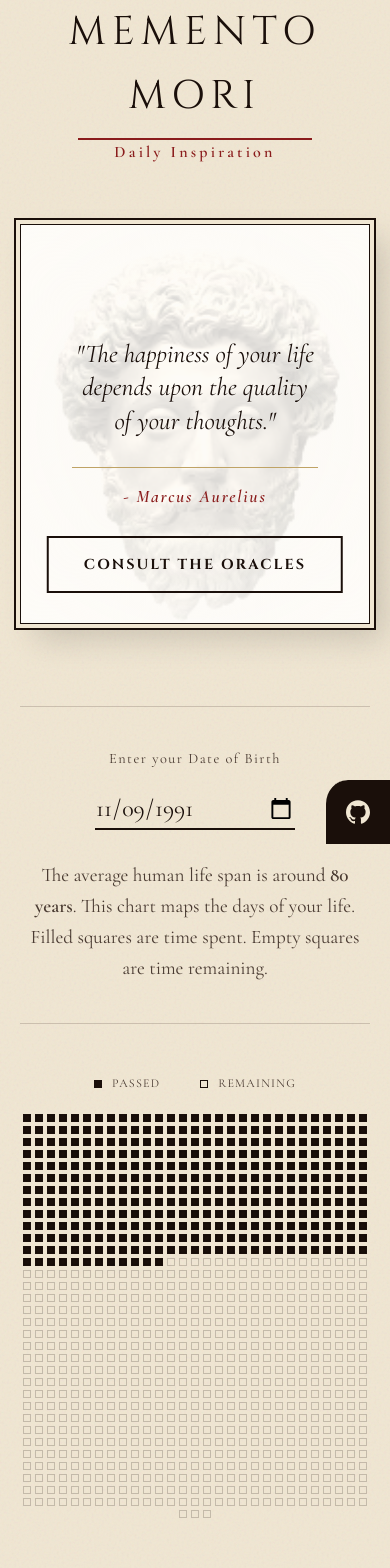
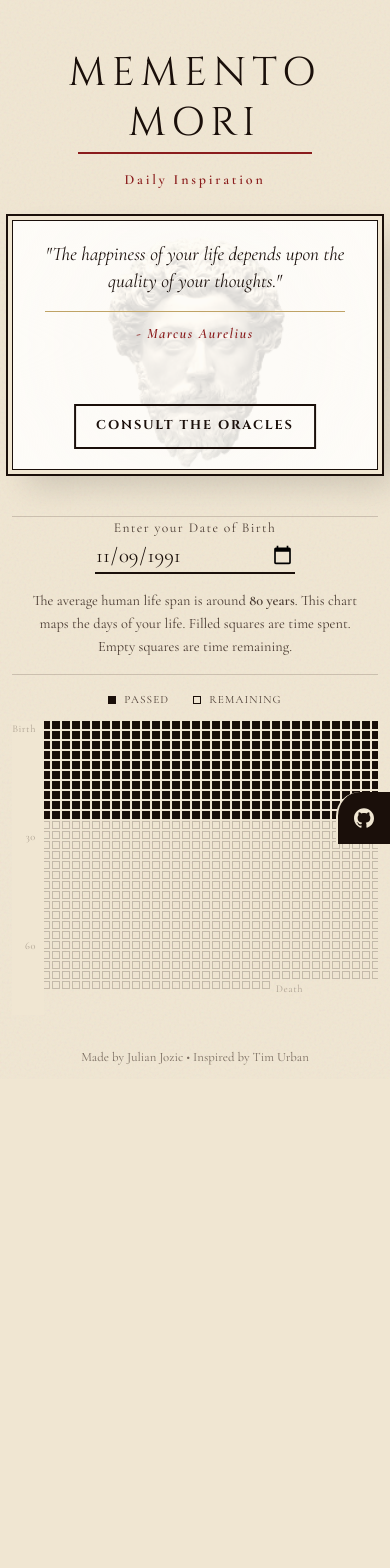
Before and after one commit to jjozic/memento-mori-react, a React (Vite) app: page / in a window 390 px wide. Shown: the top 1568 px of the page. After the commit the page ends 1079 px from the top, so only its background shows below. Built offline with nearby package versions, Linux system fonts and the light colour scheme; no server answers; the HTML template or start-up script is replaced by a standard one.

Commit message:
refactor: update layout and styling across components for improved responsiveness and visual consistency

```diff
--- a/src/App.tsx
+++ b/src/App.tsx
@@ -4,8 +4,8 @@ function App() {
   return (
     <>
       <NavBar />
-      <div className="mb-[60px] w-full max-w-[1200px] px-5">
-        <div className="grid grid-cols-1 gap-8 md:grid-cols-2">
+      <div className="mb-6 w-full max-w-[1400px] px-3 sm:px-4 md:px-6">
+        <div className="grid grid-cols-1 gap-4 lg:grid-cols-[40%_60%] lg:gap-12 xl:grid-cols-[40%_60%] xl:gap-14">
           <DailyQuote />
           <LifeCalendar />
         </div>
--- a/src/components/DailyQuote/DailyQuote.tsx
+++ b/src/components/DailyQuote/DailyQuote.tsx
@@ -67,13 +67,13 @@ const DailyQuote = () => {
   };
 
   return (
-    <div className="relative mb-[50px] flex min-h-[400px] w-full flex-col items-center justify-center overflow-hidden border border-ink-primary bg-bg-paper p-[40px_20px] text-center shadow-[0_0_0_4px_var(--color-bg-parchment),0_0_0_6px_var(--color-ink-primary),15px_15px_30px_rgba(0,0,0,0.15)] md:mb-0 md:p-[60px]">
+    <div className="relative mb-[30px] flex w-full max-w-full min-w-0 flex-col items-center justify-center overflow-hidden border border-ink-primary bg-bg-paper p-[20px_15px] pb-[100px] text-center shadow-[0_0_0_4px_var(--color-bg-parchment),0_0_0_6px_var(--color-ink-primary),15px_15px_30px_rgba(0,0,0,0.15)] sm:p-[30px_20px] sm:pb-[110px] md:mb-0 md:p-[40px] md:pb-[100px] lg:pb-[90px]">
       {/* Background Image Layer */}
       <div className="pointer-events-none absolute top-0 left-0 z-0 h-full w-full overflow-hidden">
         <img
           src={bgImageUrl}
           alt="Philosopher Statue"
-          className="h-full w-full object-cover opacity-[0.15] mix-blend-multiply contrast-120 grayscale sepia-40 transition-opacity duration-500 ease-in-out"
+          className="h-full w-full object-contain object-center opacity-[0.15] mix-blend-multiply contrast-120 grayscale sepia-40 transition-opacity duration-500 ease-in-out sm:object-cover"
           onError={(e) => {
             (e.target as HTMLImageElement).src = authorImages["default"];
           }}
@@ -83,17 +83,17 @@ const DailyQuote = () => {
       </div>
 
       {/* Content Layer */}
-      <div className="relative z-[1] max-w-[80%]">
+      <div className="relative z-[1] w-full max-w-[90%] pb-6 sm:max-w-[80%] sm:pb-8">
         {quote ? (
           <>
             <div
-              className={`mb-[30px] text-[1.6rem] leading-[1.3] text-ink-primary italic transition-opacity duration-300 [text-shadow:0_1px_0_rgba(255,255,255,0.5)] md:text-[2.2rem] ${
+              className={`mb-[16px] text-[1.2rem] leading-[1.4] text-ink-primary italic transition-opacity duration-300 [text-shadow:0_1px_0_rgba(255,255,255,0.5)] sm:mb-[20px] sm:text-[1.4rem] sm:leading-[1.3] md:text-[2.2rem] ${
                 loading ? "opacity-30" : "opacity-100"
               }`}
             >
               "{quote.text}"
             </div>
-            <cite className="mt-5 block border-t border-accent-gold pt-[15px] text-[1.1rem] font-black tracking-widest text-accent-red">
+            <cite className="block border-t border-accent-gold pt-[10px] text-[0.9rem] font-black tracking-widest text-accent-red sm:pt-[12px] sm:text-[1rem] md:text-[1.1rem]">
               - {quote.author}
             </cite>
           </>
@@ -108,7 +108,7 @@ const DailyQuote = () => {
 
       {/* Button */}
       <button
-        className={`absolute bottom-[30px] left-1/2 z-[2] min-w-[220px] -translate-x-1/2 transform cursor-pointer border-2 border-ink-primary bg-transparent px-[35px] py-[15px] text-[0.9rem] font-bold tracking-[0.15em] whitespace-nowrap text-ink-primary transition-all duration-300 ease-in-out hover:bg-ink-primary hover:text-bg-parchment hover:shadow-[0_5px_15px_rgba(0,0,0,0.2)] disabled:cursor-not-allowed disabled:opacity-50`}
+        className={`absolute bottom-[20px] left-1/2 z-[2] max-w-[calc(100%-30px)] min-w-[180px] -translate-x-1/2 transform cursor-pointer border-2 border-ink-primary bg-transparent px-[20px] py-[10px] text-[0.8rem] font-bold tracking-[0.15em] whitespace-nowrap text-ink-primary transition-all duration-300 ease-in-out hover:bg-ink-primary hover:text-bg-parchment hover:shadow-[0_5px_15px_rgba(0,0,0,0.2)] disabled:cursor-not-allowed disabled:opacity-50 sm:min-w-[200px] sm:px-[25px] sm:py-[12px] sm:text-[0.85rem] md:min-w-[220px] md:px-[35px] md:text-[0.9rem]`}
         onClick={fetchQuote}
         disabled={loading}
       >
--- a/src/components/Footer/Footer.tsx
+++ b/src/components/Footer/Footer.tsx
@@ -1,6 +1,6 @@
 const Footer = () => {
   return (
-    <footer className="mt-auto px-5 py-[60px] text-center text-[0.85rem] font-[var(--font-display)] text-ink-secondary opacity-70">
+    <footer className="mt-auto pb-3 text-center text-[0.8rem] font-[var(--font-display)] text-ink-secondary opacity-70">
       Made by Julian Jozic &bull; Inspired by Tim Urban
     </footer>
   );
--- a/src/components/LifeCalendar/LifeCalendar.tsx
+++ b/src/components/LifeCalendar/LifeCalendar.tsx
@@ -1,18 +1,29 @@
-import { useState, useEffect } from "react";
+import { useState, useEffect, useRef } from "react";
 import useStickyState from "../../hooks/useStickyState";
 
 const LIFE_YEARS = 80;
 const MONTHS_TOTAL = LIFE_YEARS * 12;
+const MONTHS_PER_ROW = 36; // 3 years per row
 
 const createCalendar = (monthsPassed = 0) => {
-  let cells = [];
-  for (let i = 0; i < MONTHS_TOTAL; i++) {
-    const cellID = `cell${i}`;
-    const ageYear = Math.floor(i / 12);
-    const isPassed = i < monthsPassed;
-    cells.push(
+  const rows: Array<Array<React.ReactElement>> = [];
+  const totalRows = Math.ceil(MONTHS_TOTAL / MONTHS_PER_ROW);
+
+  for (let rowIndex = 0; rowIndex < totalRows; rowIndex++) {
+    const rowCells = [];
+    const startMonth = rowIndex * MONTHS_PER_ROW;
+
+    for (let i = 0; i < MONTHS_PER_ROW; i++) {
+      const monthIndex = startMonth + i;
+      if (monthIndex >= MONTHS_TOTAL) break;
+
+      const cellID = `cell${monthIndex}`;
+      const ageYear = Math.floor(monthIndex / 12);
+      const isPassed = monthIndex < monthsPassed;
+
+      rowCells.push(
         <div
-        className={`h-2 w-2 border border-[rgba(26,15,10,0.2)] transition-all duration-300 ease-in-out md:h-3 md:w-3 ${
+          className={`h-2 w-2 border border-[rgba(26,15,10,0.2)] transition-all duration-300 ease-in-out md:h-3 md:w-3 lg:h-3.5 lg:w-3.5 ${
             isPassed
               ? "border-ink-primary bg-ink-primary [box-shadow:inset_0_0_2px_rgba(0,0,0,0.5)]"
               : "bg-transparent"
@@ -23,7 +34,11 @@ const createCalendar = (monthsPassed = 0) => {
         ></div>,
       );
     }
-  return cells;
+
+    rows.push(rowCells);
+  }
+
+  return rows;
 };
 
 const calculateAgeInMonths = (birthday: string): number => {
@@ -49,6 +64,7 @@ const LifeCalendar = () => {
     getDefaultBirthday(),
     "birthday",
   );
+  const gridRef = useRef<HTMLDivElement>(null);
 
   useEffect(() => {
     const monthsPassed = calculateAgeInMonths(birthday);
@@ -60,26 +76,26 @@ const LifeCalendar = () => {
   };
 
   return (
-    <div className="flex flex-col">
+    <div className="flex flex-col lg:pl-6">
       {/* Calendar Input Section */}
-      <div className="mb-[50px] border-t border-b border-[rgba(62,43,38,0.2)] py-10 text-center md:border-t-0">
+      <div className="py-s4 mb-4 border-t border-b border-[rgba(62,43,38,0.2)] pb-4 text-center md:border-t-0">
         <label
           htmlFor="dob"
-          className="mb-5 block text-[0.9rem] font-[var(--font-display)] tracking-widest text-ink-secondary"
+          className="block text-[0.85rem] font-[var(--font-display)] tracking-widest text-ink-secondary sm:text-[0.9rem]"
         >
           Enter your Date of Birth
         </label>
         <input
           type="date"
           id="dob"
-          className="w-[200px] cursor-pointer border-0 border-b-2 border-ink-primary bg-transparent text-center text-[1.5rem] font-[var(--font-body)] text-ink-primary outline-none focus:border-accent-red"
+          className="w-full max-w-[200px] cursor-pointer border-0 border-b-2 border-ink-primary bg-transparent text-center text-[1.3rem] font-[var(--font-body)] text-ink-primary outline-none focus:border-accent-red sm:text-[1.5rem]"
           min="1900-01-01"
           max={new Date().toISOString().split("T")[0]}
           value={birthday}
           onChange={handleChange}
         />
 
-        <div className="mx-auto mt-[30px] max-w-[600px] text-[1.2rem] text-ink-secondary">
+        <div className="mx-auto mt-[15px] max-w-[600px] px-2 text-[0.9rem] text-ink-secondary sm:text-[1rem]">
           <p>
             The average human life span is around <strong>80 years</strong>.
             This chart maps the days of your life. Filled squares are time
@@ -89,21 +105,79 @@ const LifeCalendar = () => {
       </div>
 
       {/* Grid Legend */}
-      <div className="mb-5 flex justify-center gap-10 text-[0.75rem] font-[var(--font-display)] tracking-widest text-ink-secondary uppercase">
-        <div className="flex items-center gap-2.5">
-          <div className="h-2 w-2 border border-ink-primary bg-ink-primary md:h-3 md:w-3"></div>
+      <div className="mb-3 flex justify-center gap-6 text-[0.7rem] font-[var(--font-display)] tracking-widest text-ink-secondary uppercase sm:gap-10 sm:text-[0.75rem]">
+        <div className="flex items-center gap-2">
+          <div className="h-2 w-2 border border-ink-primary bg-ink-primary sm:h-3 sm:w-3"></div>
           <span>Passed</span>
         </div>
-        <div className="flex items-center gap-2.5">
-          <div className="h-2 w-2 border border-ink-primary md:h-3 md:w-3"></div>
+        <div className="flex items-center gap-2">
+          <div className="h-2 w-2 border border-ink-primary sm:h-3 sm:w-3"></div>
           <span>Remaining</span>
         </div>
       </div>
 
       {/* Calendar Grid */}
-      <div className="flex w-full justify-center">
-        <div className="flex max-w-[760px] flex-wrap justify-center gap-1 md:gap-1">
-          {calendar}
+      <div className="flex w-full justify-center overflow-x-auto pb-2 lg:overflow-x-visible">
+        <div className="flex" ref={gridRef}>
+          {/* Left Labels Column - Sticky on mobile scroll */}
+          <div className="sticky left-0 z-10 flex flex-col justify-start gap-0.5 bg-bg-parchment pr-2 lg:relative lg:z-0 lg:bg-transparent">
+            {calendar.map((row, rowIndex) => {
+              const startMonth = rowIndex * MONTHS_PER_ROW;
+
+              // Check if this row contains a year milestone: birth (0), 30, 60
+              let leftLabel: string | null = null;
+
+              // Check for birth (age 0) - first row
+              if (rowIndex === 0 && startMonth === 0) {
+                leftLabel = "Birth";
+              } else {
+                // Check for age 30 (month 360)
+                const age30Month = 30 * 12; // 360 months
+                const endMonth = Math.min(
+                  startMonth + MONTHS_PER_ROW - 1,
+                  MONTHS_TOTAL - 1,
+                );
+                if (age30Month >= startMonth && age30Month <= endMonth) {
+                  leftLabel = "30";
+                }
+                // Check for age 60 (month 720)
+                const age60Month = 60 * 12; // 720 months
+                if (age60Month >= startMonth && age60Month <= endMonth) {
+                  leftLabel = "60";
+                }
+              }
+
+              return (
+                <div
+                  key={`label-${rowIndex}`}
+                  className="flex min-h-[8px] items-center justify-end text-right text-[0.65rem] font-[var(--font-display)] tracking-wider text-ink-secondary opacity-40 sm:min-h-[10px] sm:text-[0.7rem] md:min-h-[12px] md:text-[0.75rem] lg:pr-2"
+                >
+                  {leftLabel || ""}
+                </div>
+              );
+            })}
+          </div>
+
+          {/* Calendar Grid Column */}
+          <div className="flex flex-col gap-0.5">
+            {calendar.map((row, rowIndex) => {
+              const totalRows = Math.ceil(MONTHS_TOTAL / MONTHS_PER_ROW);
+              const isLastRow = rowIndex === totalRows - 1;
+
+              return (
+                <div key={`row-wrapper-${rowIndex}`} className="relative flex">
+                  {/* Calendar Row */}
+                  <div className="flex gap-0.5 sm:gap-1 lg:gap-1.5">{row}</div>
+                  {/* Right Label - Death on last row */}
+                  {isLastRow && (
+                    <div className="ml-1.5 flex h-full items-center text-[0.65rem] font-[var(--font-display)] tracking-wider text-ink-secondary opacity-40 sm:ml-2 sm:text-[0.7rem] md:ml-3 md:text-[0.75rem] lg:ml-4">
+                      Death
+                    </div>
+                  )}
+                </div>
+              );
+            })}
+          </div>
         </div>
       </div>
     </div>
--- a/src/components/NavBar/NavBar.tsx
+++ b/src/components/NavBar/NavBar.tsx
@@ -2,12 +2,12 @@ import { SiGithub } from "react-icons/si";
 
 const NavBar = () => {
   return (
-    <header>
-      <h1 className="relative my-[50px_0_10px_0] inline-block text-center text-[2.5rem] font-[var(--font-display)] tracking-[0.15em] text-ink-primary uppercase md:text-[3.5rem]">
+    <header className="pt-12">
+      <h1 className="relative my-[0_0_4px_0] inline-block text-center text-[2rem] leading-tight font-[var(--font-display)] tracking-[0.15em] text-ink-primary uppercase sm:text-[2.5rem] sm:leading-normal md:text-[3.5rem]">
         Memento Mori
-        <span className="mx-auto mt-2.5 block h-0.5 w-[60%] bg-accent-red"></span>
+        <span className="mx-auto mt-1 mb-4 block h-0.5 w-[60%] bg-accent-red"></span>
       </h1>
-      <div className="mb-[60px] text-center text-base font-bold tracking-[0.2em] text-accent-red">
+      <div className="mb-[30px] text-center text-sm font-bold tracking-[0.2em] text-accent-red sm:text-base">
         Daily Inspiration
       </div>
       <a
@@ -15,9 +15,9 @@ const NavBar = () => {
         target="_blank"
         rel="noreferrer"
         title="Github Repo"
-        className="fixed right-0 bottom-0 rounded-tl-3xl border-l-2 border-bg-parchment bg-ink-primary p-5 transition-colors hover:bg-ink-secondary"
+        className="fixed right-0 bottom-0 z-50 rounded-tl-3xl border-l-2 border-bg-parchment bg-ink-primary p-4 transition-colors hover:bg-ink-secondary sm:p-5"
       >
-        <SiGithub className="text-2xl text-bg-parchment" />
+        <SiGithub className="text-xl text-bg-parchment sm:text-2xl" />
       </a>
     </header>
   );
```
Lines whose indentation alone changed are shown as unchanged.
